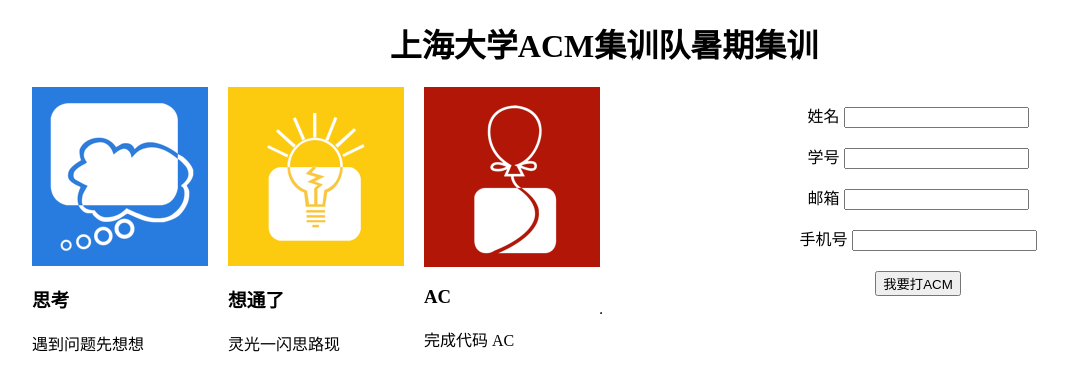
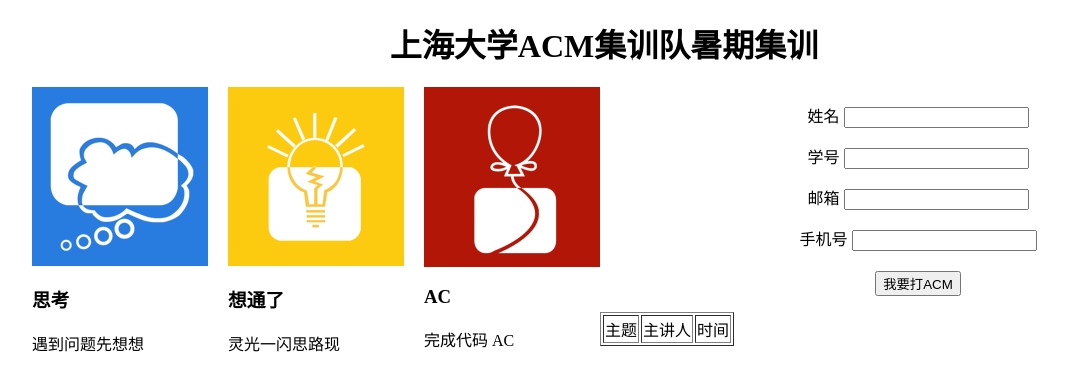
Before and after one commit to lonelam/shuacm_enroll, a Django app: page / in a window 1280 px wide. Shown: the top 391 px of the page, without its empty margins (36-1104 px from the left). Run offline with Django 3.2, Linux system fonts and the light colour scheme; data that the repository does not hold is empty.

Commit message:
sync and add index views

```diff
--- a/enroll/templates/enroll/index.html
+++ b/enroll/templates/enroll/index.html
@@ -30,11 +30,14 @@
 </form>
 <table class = "lecture-table" border = "1">
   <tr>
+      <td>主题</td>
+      <td>主讲人</td>
+      <td>时间</td>
   </tr>
   {% for lecture in lectable %}
   <tr>
       <td>{{lecture.topic}}</td>
-      <td>{{lecture.leader}}</td>
+      <td>{{lecture.leader.name}}</td>
       <td>{{lecture.starttime}}</td>
   </tr>
   {% endfor %}
```
Also changed, not shown: 1 other file.
